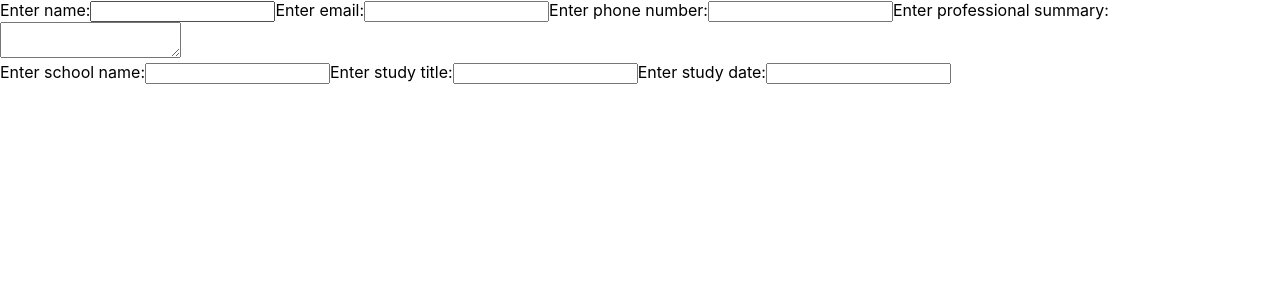
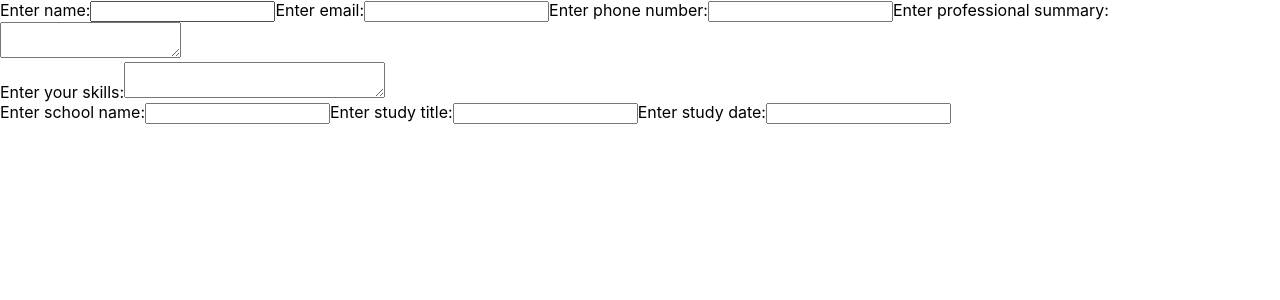
Before and after one commit to frantic-dev/cv-project, a React (Create React App) app: page / in a window 1280 px wide. Shown: the top 300 px of the page. Built offline with nearby package versions, Linux system fonts and the light colour scheme.

Commit message:
skills form section

```diff
--- a/src/App.js
+++ b/src/App.js
@@ -2,12 +2,14 @@ import { Component } from "react";
 import "./App.css";
 import EducationForm from "./components/EducationForm";
 import GeneralData from "./components/GeneralForm";
+import SkillsForm from "./components/SkillsForm";
 
 class App extends Component {
   render() {
     return (
       <div>
         <GeneralData />
+        <SkillsForm />
         <EducationForm />
       </div>
     );
--- a/src/components/EducationForm.js
+++ b/src/components/EducationForm.js
@@ -1,9 +1,9 @@
 import { Component } from "react";
 
 class EducationForm extends Component {
-  constructor(props) {
-    super(props);
-  }
+  // constructor(props) {
+  //   super(props);
+  // }
   render() {
     return (
       <section>
--- a/src/components/GeneralForm.js
+++ b/src/components/GeneralForm.js
@@ -1,9 +1,9 @@
 import { Component } from "react";
 
 class GeneralData extends Component {
-  constructor(props) {
-    super(props);
-  }
+  // constructor(props) {
+  //   super(props);
+  // }
   render() {
     return (
       <section>
--- /dev/null
+++ b/src/components/SkillsForm.js
@@ -0,0 +1,16 @@
+import { Component } from "react";
+
+class SkillsForm extends Component {
+  // constructor(props) {
+  //   super(props)
+  // }
+  render() {
+    return (
+      <section>
+        <label htmlFor="skills">Enter your skills:</label>
+        <textarea name="skills" id="skills" cols="30" rows="2"></textarea>
+      </section>
+    );
+  }
+}
+export default SkillsForm;
```
